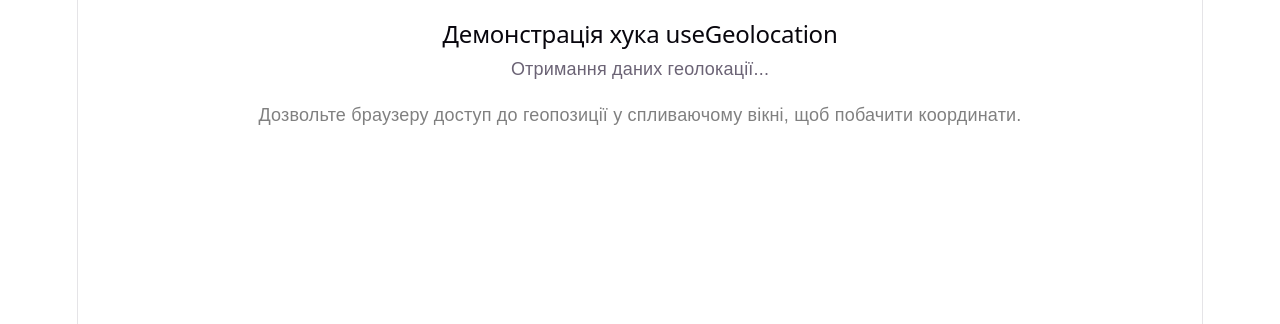
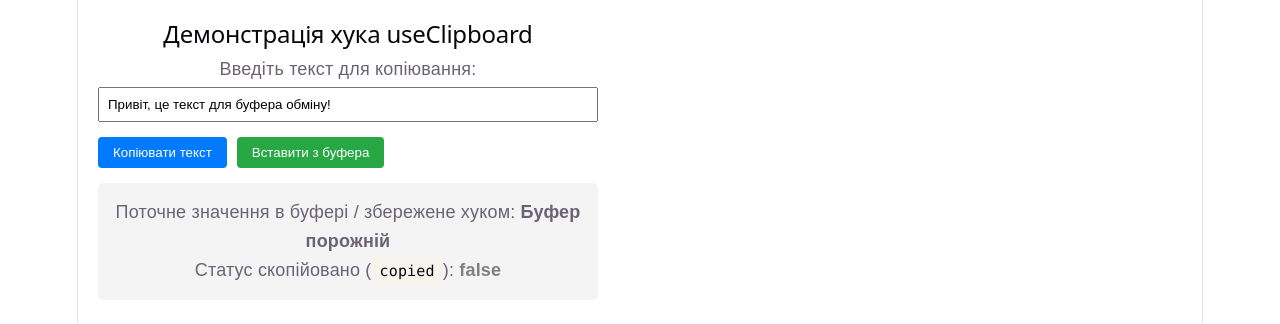
Before and after one commit to Madamada2026/Laborana-robota-WEB-Programming, a React (Vite) app: page / in a window 1280 px wide. Shown: the top 324 px of the page. Built offline with nearby package versions, Linux system fonts and the light colour scheme; no server answers.

Commit message:
task 4.ind.zavd. Laboratorna robota 8

```diff
--- a/src/App.jsx
+++ b/src/App.jsx
@@ -1,10 +1,10 @@
 import React from 'react';
-import GeolocationComponent from './GeolocationComponent';
+import ClipboardComponent from './ClipboardComponent';
 
 function App() {
   return (
     <div>
-      <GeolocationComponent />
+      <ClipboardComponent />
     </div>
   );
 }
--- /dev/null
+++ b/src/ClipboardComponent.jsx
@@ -0,0 +1,52 @@
+import React, { useState } from 'react';
+import { useClipboard } from './hooks/useClipboard';
+
+const ClipboardComponent = () => {
+  const [inputVal, setInputVal] = useState('Привіт, це текст для буфера обміну!');
+  const { copied, error, value, copy, paste } = useClipboard();
+
+  return (
+    <div style={{ padding: '20px', fontFamily: 'Arial, sans-serif', maxWidth: '500px' }}>
+      <h2>Демонстрація хука useClipboard</h2>
+
+      <div style={{ marginBottom: '15px' }}>
+        <label style={{ display: 'block', marginBottom: '5px' }}>Введіть текст для копіювання:</label>
+        <input
+          type="text"
+          value={inputVal}
+          onChange={(e) => setInputVal(e.target.value)}
+          style={{ width: '100%', padding: '8px', boxSizing: 'border-box' }}
+        />
+      </div>
+
+      <div style={{ display: 'flex', gap: '10px', marginBottom: '15px' }}>
+        <button
+          onClick={() => copy(inputVal)}
+          style={{ padding: '8px 15px', background: '#007bff', color: '#fff', border: 'none', borderRadius: '4px', cursor: 'pointer' }}
+        >
+          {copied ? 'Скопійовано!' : 'Копіювати текст'}
+        </button>
+
+        <button
+          onClick={paste}
+          style={{ padding: '8px 15px', background: '#28a745', color: '#fff', border: 'none', borderRadius: '4px', cursor: 'pointer' }}
+        >
+          Вставити з буфера
+        </button>
+      </div>
+
+      {error && (
+        <div style={{ padding: '10px', background: '#ffe6e6', borderRadius: '5px', color: 'red', marginBottom: '15px' }}>
+          <p><strong>Помилка:</strong> {error}</p>
+        </div>
+      )}
+
+      <div style={{ padding: '15px', background: '#f4f4f4', borderRadius: '5px', lineHeight: '1.6' }}>
+        <p>Поточне значення в буфері / збережене хуком: <strong>{value || 'Буфер порожній'}</strong></p>
+        <p>Статус скопійовано (<code>copied</code>): <strong style={{ color: copied ? 'green' : 'gray' }}>{copied.toString()}</strong></p>
+      </div>
+    </div>
+  );
+};
+
+export default ClipboardComponent;
--- /dev/null
+++ b/src/hooks/useClipboard.js
@@ -0,0 +1,56 @@
+import { useState, useCallback } from 'react';
+
+export const useClipboard = (resetInterval = 2000) => {
+  const [copied, setCopied] = useState(false);
+  const [error, setError] = useState(null);
+  const [value, setValue] = useState('');
+
+  const copy = useCallback(
+    async (text) => {
+      if (!navigator?.clipboard) {
+        setError('Clipboard API не підтримується вашим браузером');
+        return false;
+      }
+
+      try {
+        await navigator.clipboard.writeText(text);
+        setCopied(true);
+        setError(null);
+        setValue(text);
+
+        // Автоматичне скидання стану copied через заданий інтервал
+        if (resetInterval) {
+          setTimeout(() => {
+            setCopied(false);
+          }, resetInterval);
+        }
+
+        return true;
+      } catch (err) {
+        setError(err.message || 'Не вдалося скопіювати текст');
+        setCopied(false);
+        return false;
+      }
+    },
+    [resetInterval]
+  );
+
+  const paste = useCallback(async () => {
+    if (!navigator?.clipboard) {
+      setError('Clipboard API не підтримується вашим браузером');
+      return null;
+    }
+
+    try {
+      const text = await navigator.clipboard.readText();
+      setValue(text);
+      setError(null);
+      return text;
+    } catch (err) {
+      setError(err.message || 'Не вдалося прочитати з буфера обміну');
+      return null;
+    }
+  }, []);
+
+  return { copied, error, value, copy, paste };
+};
```
